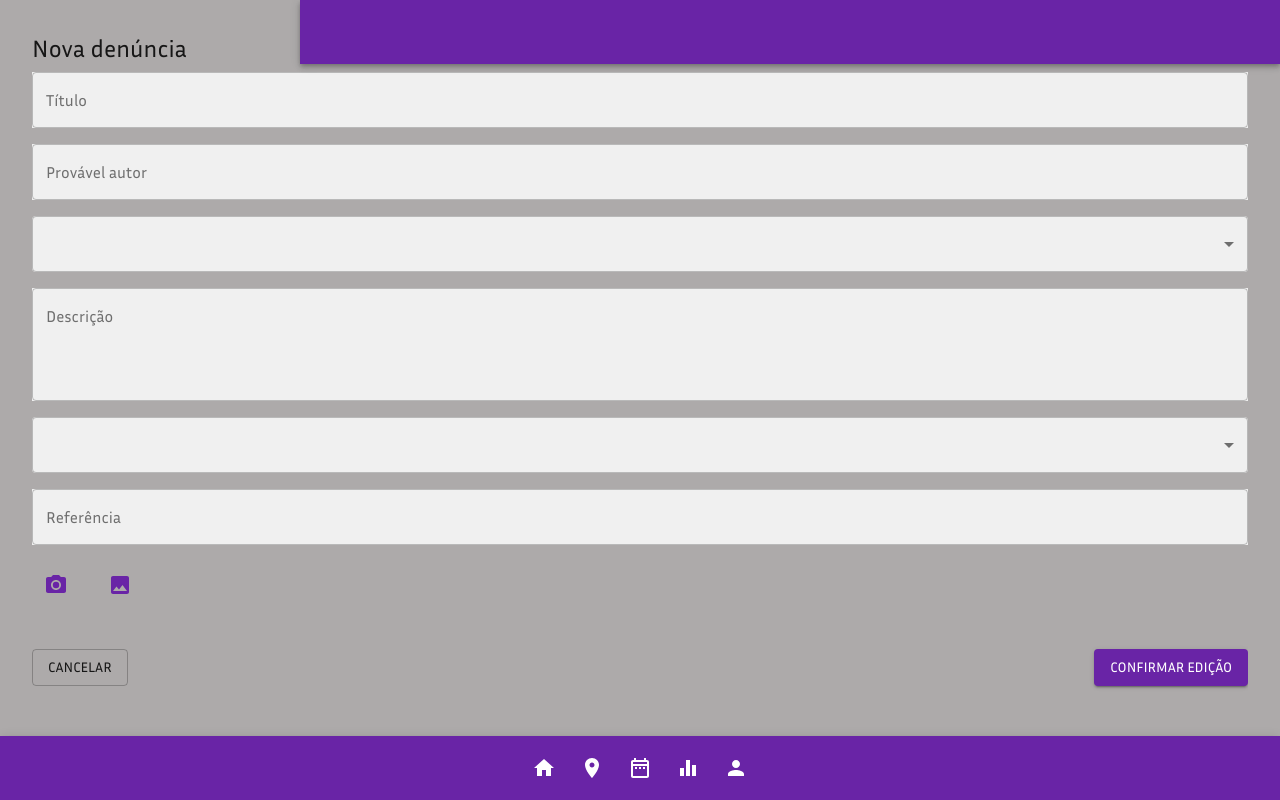
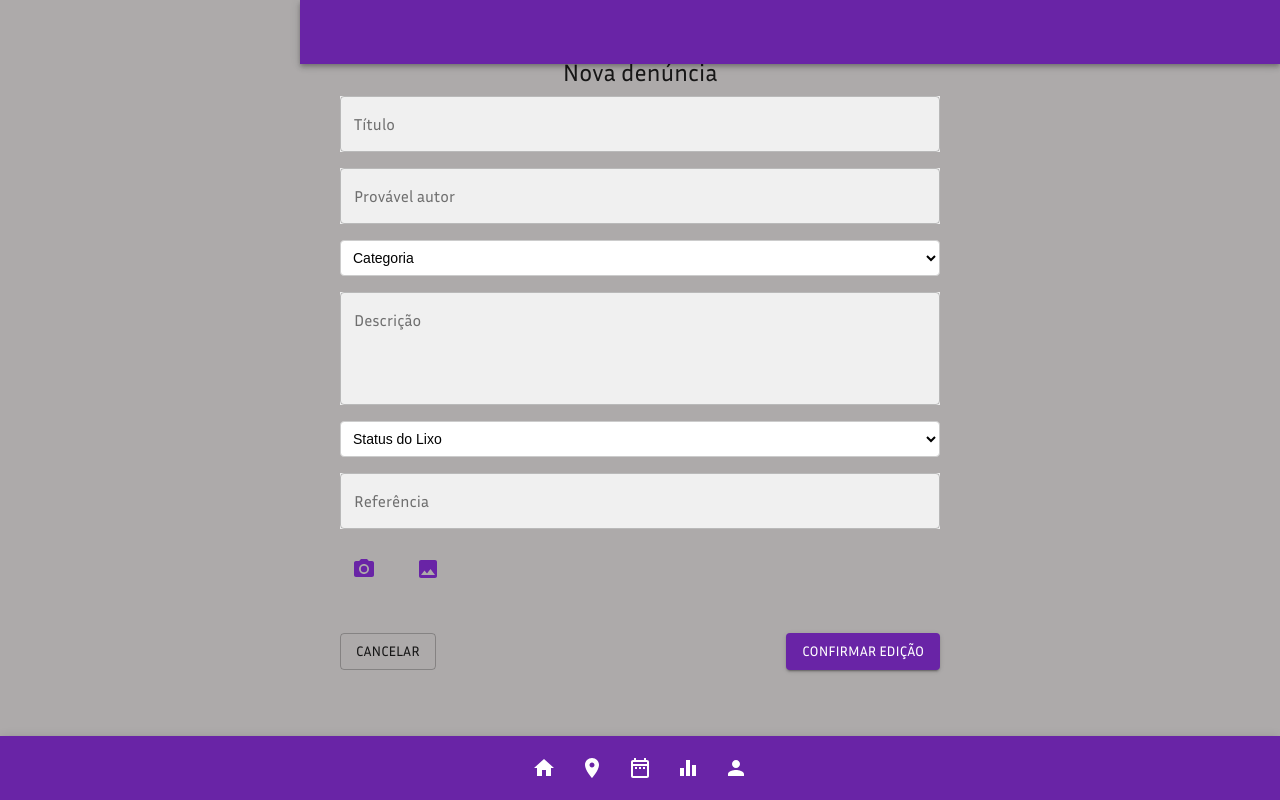
Before and after one commit to pedrorochacr/TP1-IHC, a React (Create React App) app in the folder frontend/: page /denuncias in a window 1280 px wide. Built offline with nearby package versions, Linux system fonts and the light colour scheme; no server answers.

Commit message:
fix: adjusting styles

```diff
--- a/frontend/src/pages/denuncias/index.js
+++ b/frontend/src/pages/denuncias/index.js
@@ -6,22 +6,21 @@ import PhotoCamera from '@material-ui/icons/PhotoCamera';
 import ImageIcon from '@material-ui/icons/Image';
 
 const useStyles = makeStyles((theme) => ({
+  container: {
+    display: 'flex',
+    flexDirection: 'column',
+    alignItems: 'center',
+    padding: theme.spacing(3),
+  },
   form: {
     display: 'flex',
     flexDirection: 'column',
     gap: theme.spacing(2),
+    width: '100%',
+    maxWidth: '600px',
   },
   textField: {
     backgroundColor: '#f0f0f0',
-  },
-  select: {
-    backgroundColor: '#f0f0f0',
-    '& .MuiPaper-root': {
-      backgroundColor: '#f0f0f0',
-    },
-    '& .MuiSelect-select:focus': {
-      backgroundColor: '#f0f0f0',
-    },
   },
   buttons: {
     marginTop: theme.spacing(3),
@@ -38,7 +37,8 @@ const Denuncias = () => {
   const classes = useStyles();
 
   return (
-    <MainContainer>
+    <MainContainer style={{display: 'flex', justifyContent: 'center'}}>
+        <div className={classes.container}>
             <Typography variant="h5" component="h2" gutterBottom>
                 Nova denúncia
             </Typography>
@@ -55,18 +55,29 @@ const Denuncias = () => {
                 placeholder="Opcional"
                 className={classes.textField}
                 />
-        <Select
-          variant="outlined"
-          displayEmpty
-          className={classes.select}
+                <Grid item style={{ display: 'flex', alignItems: 'center' }}>
+                <select
+                    style={{
+                        flex: 1,
+                        padding: '8px',
+                        fontSize: '14px',
+                        border: '1px solid #ccc',
+                        borderRadius: '4px',
+                        backgroundColor: '#fff',
+                    }}
                 >
-          <MenuItem value="" disabled>
+                    <option value="" disabled selected>
                     Categoria
-          </MenuItem>
-          <MenuItem value="categoria1">Categoria 1</MenuItem>
-          <MenuItem value="categoria2">Categoria 2</MenuItem>
-          <MenuItem value="categoria3">Categoria 3</MenuItem>
-        </Select>
+                    </option>
+                    <option value="opcao1">Resíduos tóxicos </option>
+                    <option value="opcao2">Recicláveis </option>
+                    <option value="opcao3">Eletronicos</option>
+                    <option value="opcao4">Sanitário</option>
+                    <option value="opcao5">Resíduos de Animais</option>
+                    <option value="opcao6">Lixo Espalhado</option>
+                    <option value="opcao7">Outro</option>
+                </select>
+                </Grid>
                 <TextField
                 label="Descrição"
                 variant="outlined"
@@ -74,18 +85,25 @@ const Denuncias = () => {
                 rows={4}
                 className={classes.textField}
                 />
-        <Select
-          variant="outlined"
-          displayEmpty
-          className={classes.select}
+                <Grid item style={{ display: 'flex', alignItems: 'center' }}>
+                <select
+                    style={{
+                        flex: 1,
+                        padding: '8px',
+                        fontSize: '14px',
+                        border: '1px solid #ccc',
+                        borderRadius: '4px',
+                        backgroundColor: '#fff',
+                    }}
                 >
-          <MenuItem value="" disabled>
-            Status do lixo
-          </MenuItem>
-          <MenuItem value="status1">Status 1</MenuItem>
-          <MenuItem value="status2">Status 2</MenuItem>
-          <MenuItem value="status3">Status 3</MenuItem>
-        </Select>
+                    <option value="" disabled selected>
+                    Status do Lixo
+                    </option>
+                    <option value="opcao1">Espalhado </option>
+                    <option value="opcao2">Amontoado </option>
+                    <option value="opcao3">Em decomposicao</option>
+                </select>
+                </Grid>
                 <TextField
                 label="Referência"
                 variant="outlined"
@@ -109,6 +127,7 @@ const Denuncias = () => {
                 </Button>
                 </div>
             </form>
+        </div>
     </MainContainer>
   );
 };
```
Lines whose indentation alone changed are shown as unchanged.
